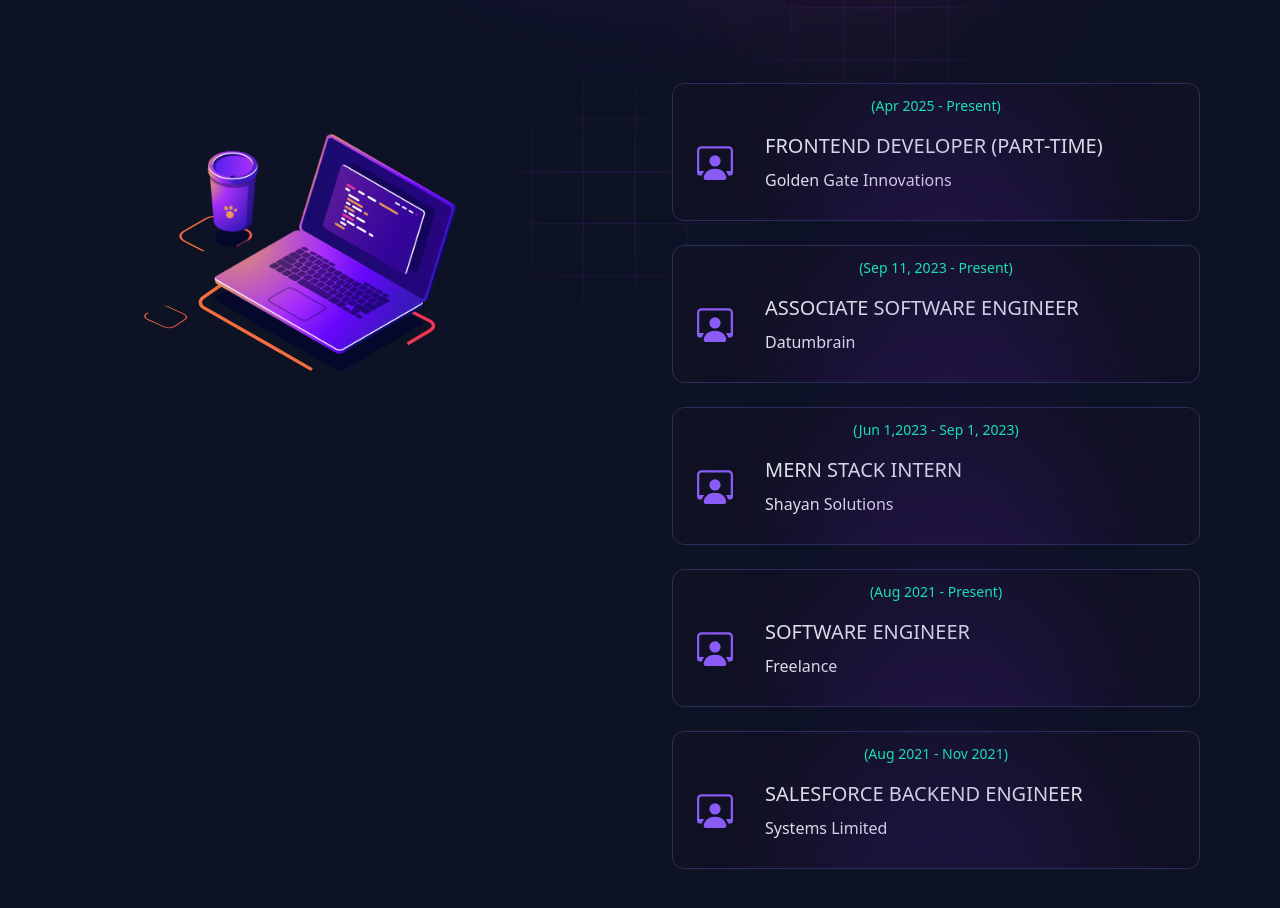
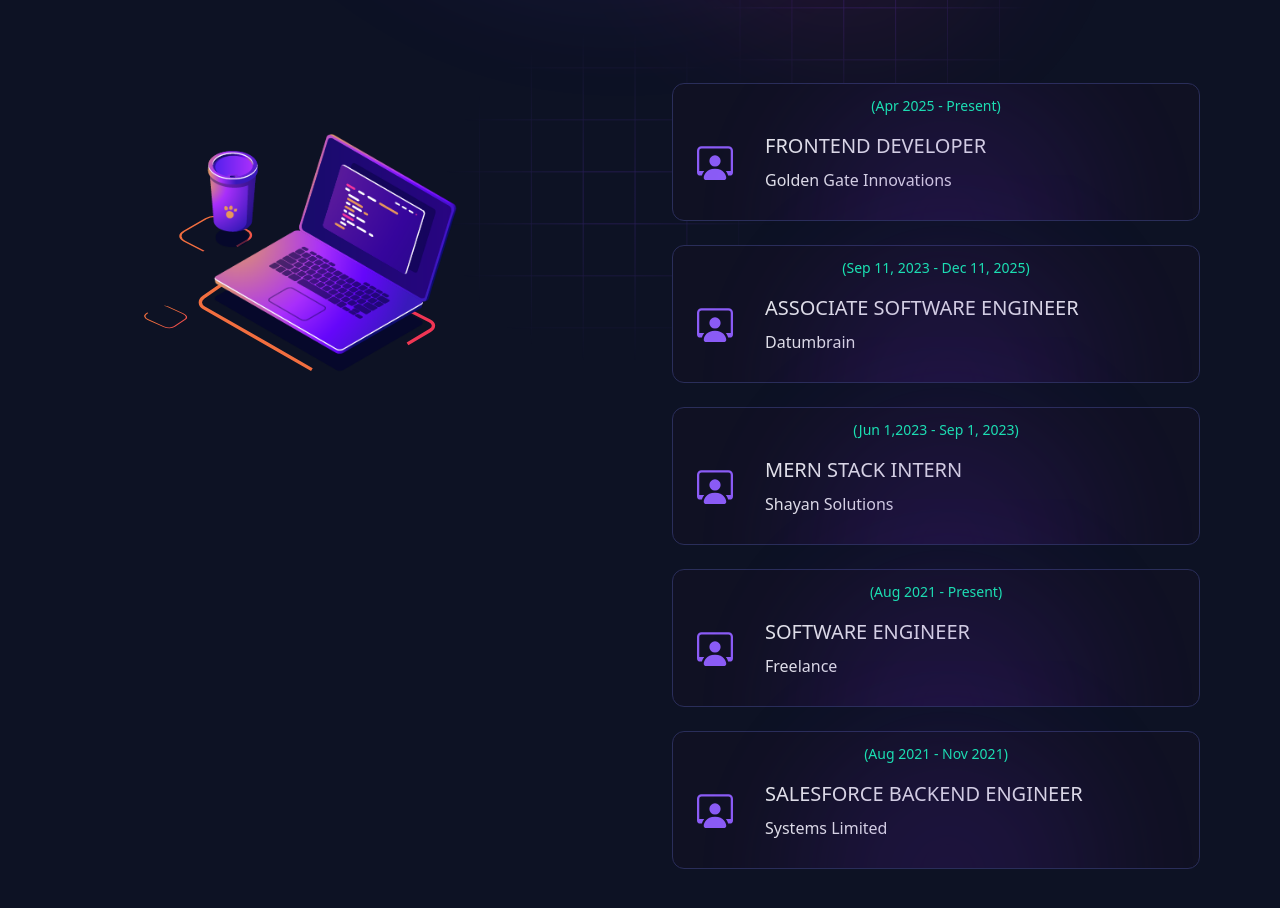
Before and after one commit to MuaviyaImran/portfolio, a React (Create React App) app: page / in a window 1280 px wide. Shown: the part 1720-2628 px from the top of the page. Built offline with nearby package versions, Linux system fonts and the light colour scheme; the HTML template or start-up script is replaced by a standard one.

Commit message:
Updated Experiences

```diff
--- a/src/dataStore.js
+++ b/src/dataStore.js
@@ -81,7 +81,7 @@ export const AboutData = {
 export const experiences = [
   {
     id: 1,
-    title: "Frontend Developer (Part-time)",
+    title: "Frontend Developer",
     company: "Golden Gate Innovations",
     duration: "(Apr 2025 - Present)",
     location: "Remote, US-Based",
@@ -95,7 +95,7 @@ export const experiences = [
     id: 2,
     title: "Associate Software Engineer",
     company: "Datumbrain",
-    duration: "(Sep 11, 2023 - Present)",
+    duration: "(Sep 11, 2023 - Dec 11, 2025)",
     location: "Lahore, Pakistan",
     responsibilities: [
       "Full stack development NextJs, Go Framework, Selenium, ReactJs, VueJs and Python ",
```
